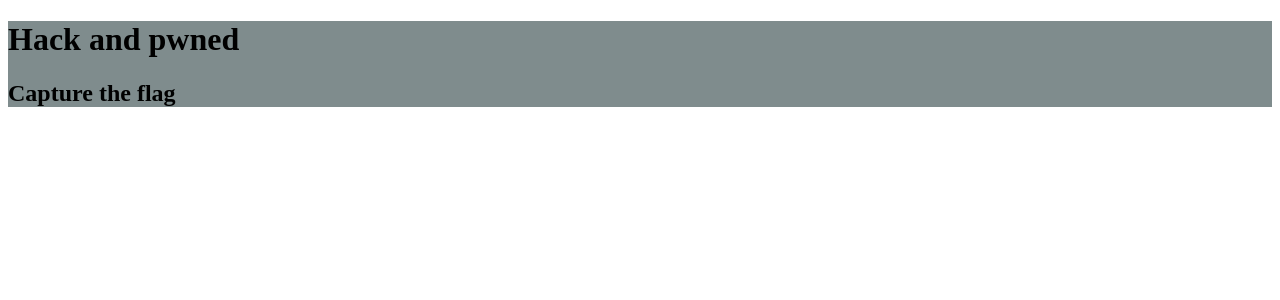
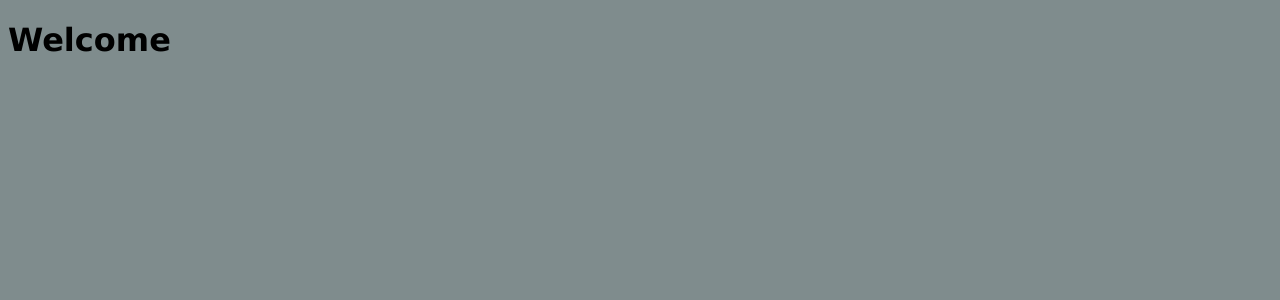
Before and after one commit to L3akM3-0day/hackandpwned, a Jekyll site: the page built from index.html, in a window 1280 px wide. Shown: the top 300 px of the page. Built offline with Jekyll 4.4.1, drawn with Linux system fonts in a browser that asks for light colours.

Commit message:
Added css and index

```diff
--- a/css/main.css
+++ b/css/main.css
@@ -1,6 +1,7 @@
 body {
+	background:#7f8c8d;
 }
 
 main {
-	background:#7f8c8d;
+	font-family:Verdana;
 }
--- a/index.html
+++ b/index.html
@@ -1,6 +1,4 @@
 ---
 layout: default
 ---
-
-<h1>Hack and pwned</h1>
-<h2>Capture the flag</h2>
+<h1>Welcome</h1>
```
